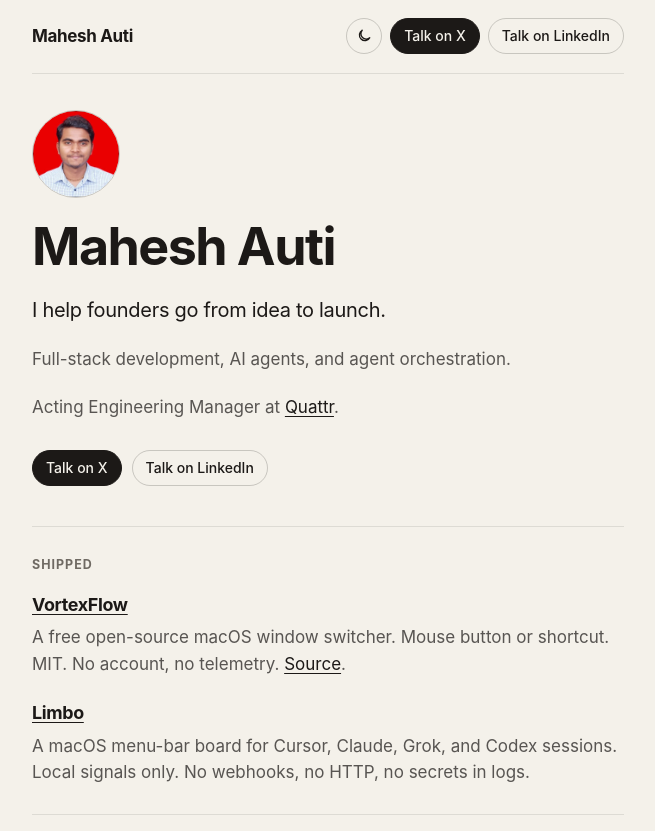
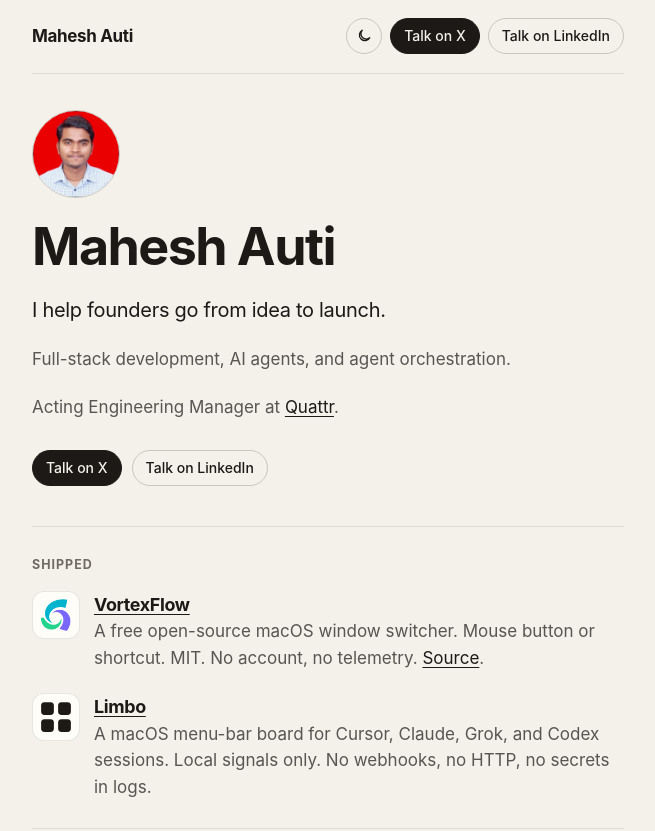
Before and after one commit to maheshauti96/maheshauti, a website: page docs/index.html in a window 1280 px wide. Shown: the top 831 px of the page, without its empty margins (312-967 px from the left). Drawn offline with Linux system fonts and the light colour scheme.

Commit message:
feat(site): show product marks next to VortexFlow and Limbo
VortexFlow uses its published spiral. Limbo uses the 2x2 grid from the tray. Logos sit in a 48px tile so the name and one-liner stay the reading path.

```diff
--- a/content/site.mjs
+++ b/content/site.mjs
@@ -25,6 +25,7 @@ export const site = Object.freeze({
       status: "live",
       url: "https://vortexflow.io/",
       repo: "https://github.com/maheshauti96/VortexFlow",
+      logo: "/img/products/vortexflow.png",
     },
     {
       name: "Limbo",
@@ -33,6 +34,7 @@ export const site = Object.freeze({
       status: "live",
       url: "https://github.com/maheshauti96/Limbo",
       repo: "https://github.com/maheshauti96/Limbo",
+      logo: "/img/products/limbo.svg",
     },
   ],
   roles: [
--- a/docs/css/site.css
+++ b/docs/css/site.css
@@ -269,6 +269,33 @@ h2 {
   gap: 6px;
 }
 
+.product {
+  grid-template-columns: 48px 1fr;
+  column-gap: 14px;
+  align-items: start;
+}
+
+.product-logo-wrap {
+  width: 48px;
+  height: 48px;
+  border-radius: 12px;
+  border: 1px solid var(--hair);
+  background: var(--card);
+  display: grid;
+  place-items: center;
+  padding: 6px;
+}
+
+.product-logo {
+  width: 100%;
+  height: 100%;
+  object-fit: contain;
+}
+
+html[data-theme="dark"] .product-logo-ink {
+  filter: invert(1);
+}
+
 .item + .item {
   margin-top: 22px;
 }
--- a/docs/index.html
+++ b/docs/index.html
@@ -290,6 +290,33 @@ h2 {
   gap: 6px;
 }
 
+.product {
+  grid-template-columns: 48px 1fr;
+  column-gap: 14px;
+  align-items: start;
+}
+
+.product-logo-wrap {
+  width: 48px;
+  height: 48px;
+  border-radius: 12px;
+  border: 1px solid var(--hair);
+  background: var(--card);
+  display: grid;
+  place-items: center;
+  padding: 6px;
+}
+
+.product-logo {
+  width: 100%;
+  height: 100%;
+  object-fit: contain;
+}
+
+html[data-theme="dark"] .product-logo-ink {
+  filter: invert(1);
+}
+
 .item + .item {
   margin-top: 22px;
 }
@@ -399,12 +426,18 @@ footer {
     </section>
     <section id="ship">
       <h2>Shipped</h2>
-      <article class="item">
-      <h3><a href="https://vortexflow.io/">VortexFlow</a></h3>
-      <p>A free open-source macOS window switcher. Mouse button or shortcut. MIT. No account, no telemetry. <a href="https://github.com/maheshauti96/VortexFlow">Source</a>.</p>
-    </article><article class="item">
-      <h3><a href="https://github.com/maheshauti96/Limbo">Limbo</a></h3>
-      <p>A macOS menu-bar board for Cursor, Claude, Grok, and Codex sessions. Local signals only. No webhooks, no HTTP, no secrets in logs.</p>
+      <article class="item product">
+      <span class="product-logo-wrap"><img class="product-logo" src="/img/products/vortexflow.png" alt="" width="48" height="48"></span>
+      <div class="product-copy">
+        <h3><a href="https://vortexflow.io/">VortexFlow</a></h3>
+        <p>A free open-source macOS window switcher. Mouse button or shortcut. MIT. No account, no telemetry. <a href="https://github.com/maheshauti96/VortexFlow">Source</a>.</p>
+      </div>
+    </article><article class="item product">
+      <span class="product-logo-wrap"><img class="product-logo product-logo-ink" src="/img/products/limbo.svg" alt="" width="48" height="48"></span>
+      <div class="product-copy">
+        <h3><a href="https://github.com/maheshauti96/Limbo">Limbo</a></h3>
+        <p>A macOS menu-bar board for Cursor, Claude, Grok, and Codex sessions. Local signals only. No webhooks, no HTTP, no secrets in logs.</p>
+      </div>
     </article>
     </section>
 
--- a/src/theme.css
+++ b/src/theme.css
@@ -269,6 +269,33 @@ h2 {
   gap: 6px;
 }
 
+.product {
+  grid-template-columns: 48px 1fr;
+  column-gap: 14px;
+  align-items: start;
+}
+
+.product-logo-wrap {
+  width: 48px;
+  height: 48px;
+  border-radius: 12px;
+  border: 1px solid var(--hair);
+  background: var(--card);
+  display: grid;
+  place-items: center;
+  padding: 6px;
+}
+
+.product-logo {
+  width: 100%;
+  height: 100%;
+  object-fit: contain;
+}
+
+html[data-theme="dark"] .product-logo-ink {
+  filter: invert(1);
+}
+
 .item + .item {
   margin-top: 22px;
 }
```
Also changed, not shown: docs/404.html (+27 -0 lines), scripts/build.mjs (+11 -1 lines), scripts/render.mjs (+12 -3 lines), docs/img/products/limbo.svg (added), docs/img/products/vortexflow.png (added), img/products/limbo.svg (added), img/products/vortexflow.png (added).
